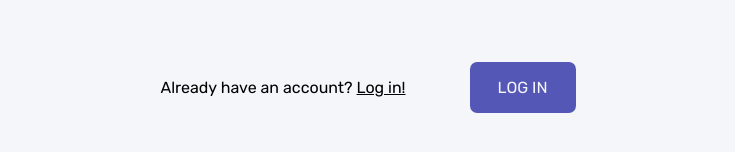
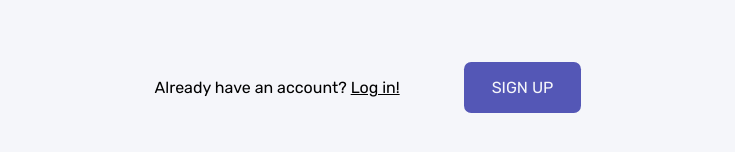
Before and after one commit to SpectreAscended/interactive-comment-section, a React (Vite) app: page /signup in a window 1280 px wide. Shown: the part 550-702 px from the top of the page, without its empty margins (272-1007 px from the left). Built offline with nearby package versions, Linux system fonts and the light colour scheme; no server answers.

Commit message:
Added firebase signup logic to signup form

```diff
--- a/src/components/SignupForm.tsx
+++ b/src/components/SignupForm.tsx
@@ -1,13 +1,18 @@
-import { Link } from 'react-router-dom';
+import { useState } from 'react';
+import { Link, useNavigate } from 'react-router-dom';
 import Button from './UI/Button';
 import useValidation, {
   nameValidation,
   emailValidation,
   passwordValidation,
 } from '../hooks/useValidation';
+import { auth } from '../firebase';
+import { createUserWithEmailAndPassword, updateProfile } from '@firebase/auth';
 import './authForm.scss';
 
 const SignupForm: React.FC = () => {
+  const [error, setError] = useState<string | null>(null);
+  const navigate = useNavigate();
   const {
     inputValue: nameInputValue,
     inputValueHandler: nameValueHandler,
@@ -23,14 +28,14 @@ const SignupForm: React.FC = () => {
   } = useValidation(emailValidation);
 
   const {
-    inputValue: passwordValue,
+    inputValue: passwordInputValue,
     inputValueHandler: passwordValueHandler,
     inputBlurHandler: passwordBlurHandler,
     hasError: passwordHasError,
   } = useValidation(passwordValidation);
 
   const {
-    inputValue: confirmPasswordValue,
+    inputValue: confirmPasswordInputValue,
     inputValueHandler: confirmPasswordValueHandler,
     inputBlurHandler: confirmPasswordBlurHandler,
     hasError: confirmPasswordHasError,
@@ -44,10 +49,42 @@ const SignupForm: React.FC = () => {
   const passwordClasses = inputClassesHandler(passwordHasError);
   const confirmPasswordClasses = inputClassesHandler(confirmPasswordHasError);
 
+  const formSubmissionHandler = async (e: React.FormEvent) => {
+    e.preventDefault();
+
+    const formIsValid =
+      !nameHasError &&
+      !emailHasError &&
+      !passwordHasError &&
+      !confirmPasswordHasError;
+
+    if (!formIsValid) return;
+
+    if (passwordInputValue !== confirmPasswordInputValue) {
+      setError('Passwords do not match');
+      return;
+    }
+    setError(null);
+    try {
+      const userCredential = await createUserWithEmailAndPassword(
+        auth,
+        emailInputValue,
+        passwordInputValue
+      );
+      const user = userCredential.user;
+      await updateProfile(user, { displayName: nameInputValue });
+
+      navigate('/');
+    } catch (err) {
+      setError('A user with that email is already signed up.');
+    }
+  };
+
   return (
     <section>
-      <form className="auth-form">
+      <form className="auth-form" onSubmit={formSubmissionHandler}>
         <h1 className="auth-form__heading">Sign up</h1>
+        <p className="auth-form__error-message">{error}</p>
         <label htmlFor="username" className="auth-form__label">
           Create Username
         </label>
@@ -90,7 +127,7 @@ const SignupForm: React.FC = () => {
           name="password"
           id="password"
           className={passwordClasses}
-          value={passwordValue}
+          value={passwordInputValue}
           onChange={passwordValueHandler}
           onBlur={passwordBlurHandler}
         />
@@ -109,7 +146,7 @@ const SignupForm: React.FC = () => {
           name="password-confirm"
           id="password-confirm"
           className={confirmPasswordClasses}
-          value={confirmPasswordValue}
+          value={confirmPasswordInputValue}
           onChange={confirmPasswordValueHandler}
           onBlur={confirmPasswordBlurHandler}
         />
@@ -127,9 +164,7 @@ const SignupForm: React.FC = () => {
             </Link>
           </p>
 
-          <Button type="submit" onClick={() => {}}>
-            Log in
-          </Button>
+          <Button type="submit">Sign up</Button>
         </div>
       </form>
     </section>
--- a/tsconfig.json
+++ b/tsconfig.json
@@ -16,6 +16,6 @@
     "noEmit": true,
     "jsx": "react-jsx"
   },
-  "include": ["src"],
+  "include": ["src", "src/vite-env.d.tsd.ts"],
   "references": [{ "path": "./tsconfig.node.json" }]
 }
```
